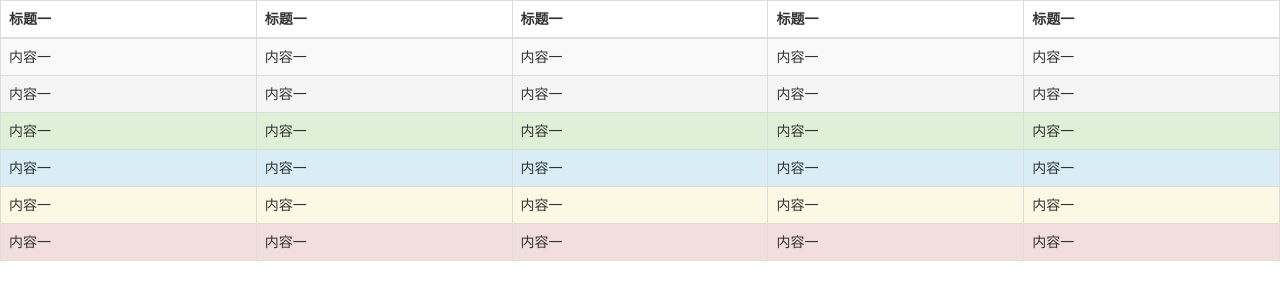
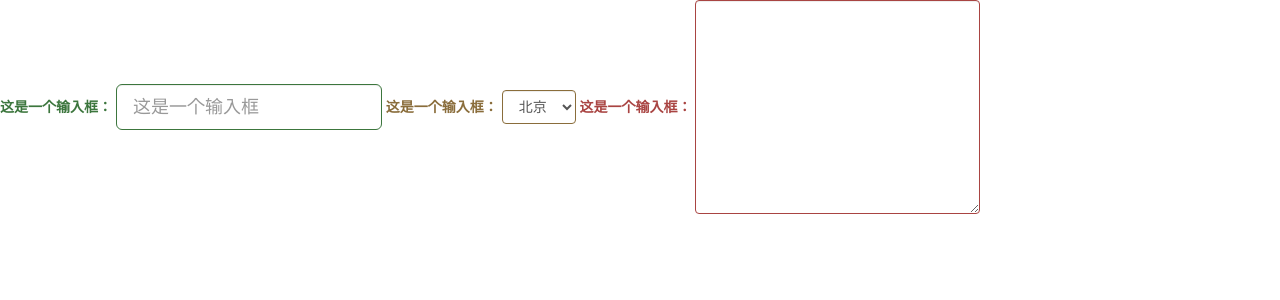
Before and after one commit to cjshinning/imooc-bootstrap, a plain HTML site: page index.html in a window 1280 px wide. Drawn offline with Linux system fonts and the light colour scheme.

Commit message:
bootstrap表单

```diff
--- a/index.html
+++ b/index.html
@@ -29,7 +29,7 @@
 	<p class="text-uppercase">abc</p>
 	<p class="text-capitalize">hello</p> -->
 
-	<table class="table table-striped table-bordered table-hover">
+	<!-- <table class="table table-striped table-bordered table-hover">
 		<thead>
 			<tr>
 				<th>标题一</th>
@@ -83,6 +83,24 @@
 				<td>内容一</td>
 			</tr>
 		</tbody>
-	</table>
+	</table> -->
+	<form action="" class="form-inline">
+		<div class="form-group has-success">
+			<label for="" class="control-label">这是一个输入框：</label>
+			<input type="text" class="form-control input-lg" placeholder="这是一个输入框">
+		</div>
+		<div class="form-group has-warning">
+			<label for="" class="control-label">这是一个输入框：</label>
+			<select name="" id="" class="form-control">
+				<option value="">北京</option>
+				<option value="">北京</option>
+				<option value="">北京</option>
+			</select>
+		</div>
+		<div class="form-group has-error">
+			<label for="" class="control-label">这是一个输入框：</label>
+			<textarea name="" id="" cols="30" rows="10" class="form-control"></textarea>
+		</div>
+	</form>
 </body>
 </html>
```
